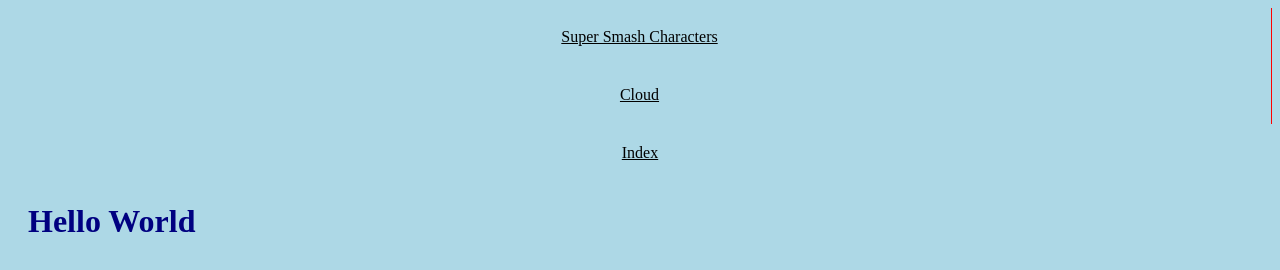
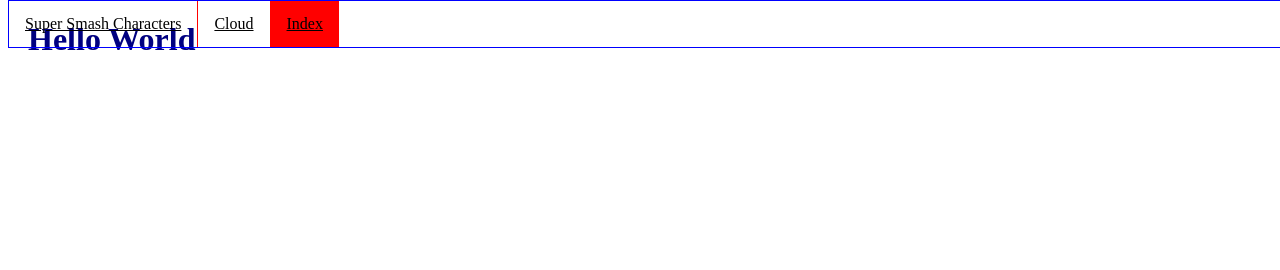
Before and after one commit to mbwells88/staticSite, a plain HTML site: page index.html in a window 1280 px wide. Drawn offline with Linux system fonts and the light colour scheme.

Commit message:
Got nav bar better

```diff
--- a/index.html
+++ b/index.html
@@ -11,7 +11,7 @@
 		<u1>
 			<li><a href="ssCharacters.html">Super Smash Characters</a></li>
 			<li><a href="Cloud.html">Cloud </a></li>
-			<li><a href="index.html">Index </a></li>
+			<li><a class="active" href="index.html">Index </a></li>
 		</u1>
 	</nav>
 	<h1> Hello World </h1>
--- a/styles.css
+++ b/styles.css
@@ -1,5 +1,4 @@
 body {
-    background-color: lightblue;
 }
 
 h1 {
@@ -7,13 +6,16 @@ h1 {
     margin-left: 20px;
 }
 u1 {
+	position: fixed;
+	top: 0;
+	width: 100%;
+	border: 1px solid blue;
 	list-style-type: none; <! Get rid of bullet points -->
-	margin: 0;
-	padding: 0;
-	overflow: hidden;
 	background-color: #0000A0;
+	text-align: center;
 }
 li {
+	float:left;
 	border-right: 1px solid red;
 }
 li:last-child {
@@ -23,7 +25,7 @@ li a{
 	display: block;
 	color: black;
 	text-align: center;
-	padding: 20px 25px;
+	padding: 14px 16px;
 }
 .active {
 	background-color: red
```
